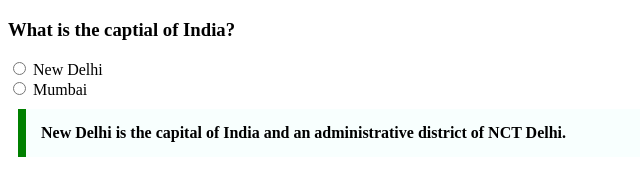
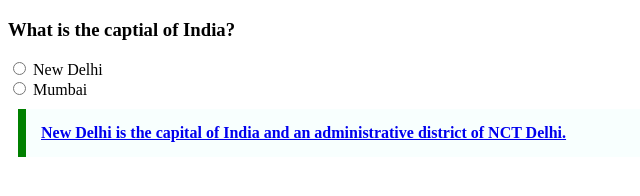
Before and after one commit to acciojob/trivia-mDebarsi, a website: page main.html in a window 1280 px wide. Shown: the whole page, without its empty margins (0-640 px from the left). Drawn offline with Linux system fonts and the light colour scheme.

Commit message:
created a submission

```diff
--- a/main.html
+++ b/main.html
@@ -32,7 +32,7 @@
         <input type="radio" name="capital" value="Mumbai"> Mumbai
     </label>
 	</div>
-	<blockquote>New Delhi is the capital of India and an administrative district of NCT Delhi.</blockquote>
+	<blockquote><a href="https://en.wikipedia.org/wiki/New_Delhi">New Delhi is the capital of India and an administrative district of NCT Delhi.</a></blockquote>
     <script type="text/javascript" src="./script.js">
 </script>
 
```
